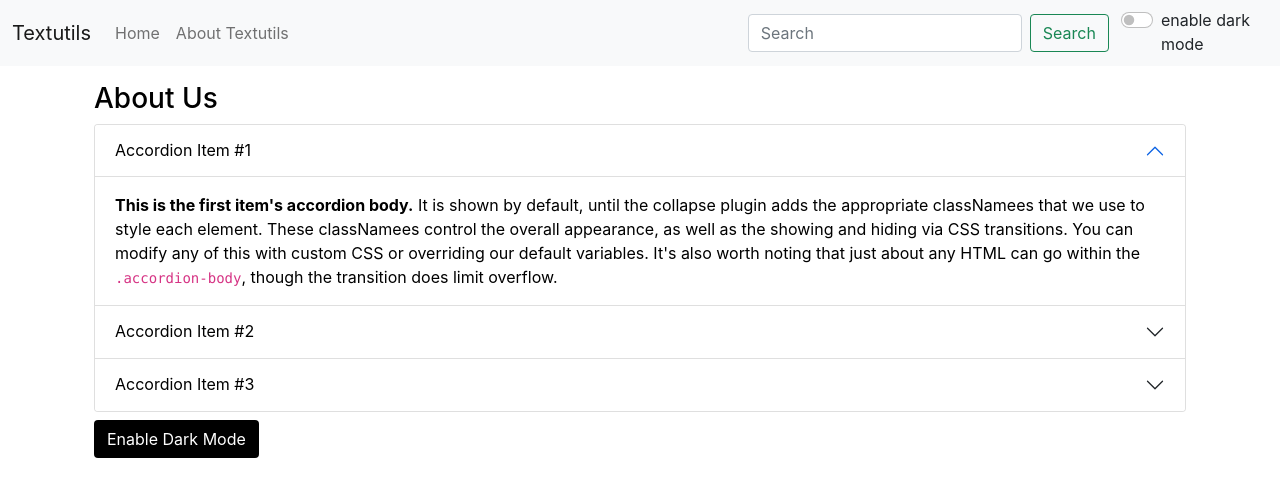
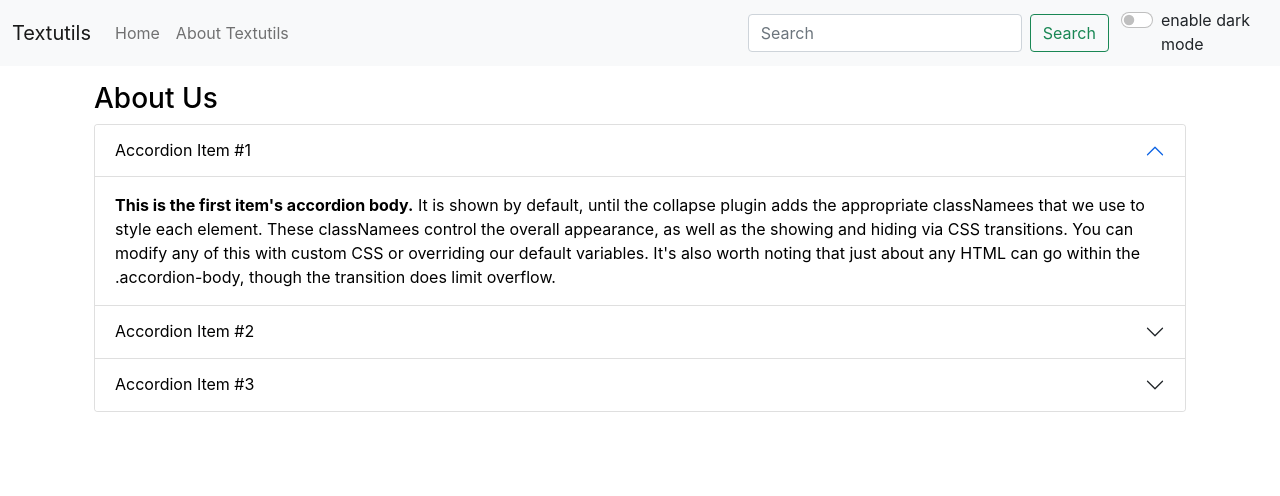
Before and after one commit to kapil551/ReactJs-Code-with-harry, a React (Create React App) app in the folder my-app/: page /about in a window 1280 px wide. Shown: the top 496 px of the page. Built offline with nearby package versions, Linux system fonts and the light colour scheme.

Commit message:
added proper dark mode to About component

```diff
--- a/my-app/src/App.js
+++ b/my-app/src/App.js
@@ -153,7 +153,7 @@
 
                {/* About Component of our react application */}
                 {/* Using About component in our react app */}
-                <About/>
+                <About mode={Mode} />
 
             </Route>
 
--- a/my-app/src/components/About.js
+++ b/my-app/src/components/About.js
@@ -4,92 +4,17 @@
 
 import React, {useState} from 'react'
 
-export default function About() {
+                        // using props
+export default function About(props) {
 
-    // // Enble dark mode in about component
-    // let myStyle = {
-    //     color: "white",
-    //     backgroundColor: "black",
-    // }
+   let myStyle = {
+       color: props.mode === "light" ? "black" : "white",
+       backgroundColor: props.mode === "light" ? "white" : "#EC4899"
 
-    // let btnStyle = {
-    //     backgroundColor: "white",
-    //     color: "black"
-    // }
-
-    // Declare a new state variable, which we'll call "myStyle",
-    // And initially the value of myStyle is per light mode
-    const [myStyle, setMyStyle] = useState({
-
-        color: "black",
-        backgroundColor: "white"
-    });
-
-    // Declare another new state variable, which we'll call "btnStyle",
-    // And initially the value of btnStyle is per light mode
-    const [btnStyle, setBtnStyle] = useState({
-        backgroundColor: "black",
-        color: "white"
-    });
-
-    // Declare another new state variable, which we'll call "btnText",
-    // And initially the value of btnText is "Enable Dark Mode"
-    const [btnText, setBtnText] = useState("Enable Dark Mode");
-
-
-    // handler function to toggle b/w light and dark mode on button click
-    const toggleLightAndDarkModeHandler = () => {
-
-        console.log("Btn is clicked");
-
-        if( myStyle.backgroundColor === "white" && btnStyle.backgroundColor === "black") {
-
-            // enable dark mode
-
-            // update the value of myStyle
-            setMyStyle({
-                backgroundColor: "black",
-                color: "white",
-                border: "1px solid white"
-            });
-
-            // update the value of btnStyle
-            setBtnStyle({
-                backgroundColor: "white",
-                color: "black"
-            })
-
-            // update the value of btnText
-            setBtnText("Enable Light Mode ");
-
-        }
-
-        else {
-
-             // enable light mode
-
-            // update the value of myStyle
-             setMyStyle({
-                backgroundColor: "white",
-                color: "black"
-            });
-
-            // update the value of btnStyle
-            setBtnStyle({
-                backgroundColor: "black",
-                color: "white"
-            })
-
-             // update the value of btnText
-            setBtnText("Enable Dark Mode");
-
-        }
-    }
-
-
+   }
 
     return (
-        <div className="container" style={myStyle}>
+        <div className="container" style={myStyle} >
 
             <h3>About Us</h3>
 
@@ -102,7 +27,7 @@
                     </h2>
                     <div id="collapseOne" className="accordion-collapse collapse show" aria-labelledby="headingOne" data-bs-parent="#accordionExample">
                     <div className="accordion-body">
-                        <strong>This is the first item's accordion body.</strong> It is shown by default, until the collapse plugin adds the appropriate classNamees that we use to style each element. These classNamees control the overall appearance, as well as the showing and hiding via CSS transitions. You can modify any of this with custom CSS or overriding our default variables. It's also worth noting that just about any HTML can go within the <code>.accordion-body</code>, though the transition does limit overflow.
+                        <strong>This is the first item's accordion body.</strong> It is shown by default, until the collapse plugin adds the appropriate classNamees that we use to style each element. These classNamees control the overall appearance, as well as the showing and hiding via CSS transitions. You can modify any of this with custom CSS or overriding our default variables. It's also worth noting that just about any HTML can go within the .accordion-body, though the transition does limit overflow.
                     </div>
                     </div>
                 </div>
@@ -114,7 +39,7 @@
                     </h2>
                     <div id="collapseTwo" className="accordion-collapse collapse" aria-labelledby="headingTwo" data-bs-parent="#accordionExample">
                     <div className="accordion-body">
-                        <strong>This is the second item's accordion body.</strong> It is hidden by default, until the collapse plugin adds the appropriate classNamees that we use to style each element. These classNamees control the overall appearance, as well as the showing and hiding via CSS transitions. You can modify any of this with custom CSS or overriding our default variables. It's also worth noting that just about any HTML can go within the <code>.accordion-body</code>, though the transition does limit overflow.
+                        <strong>This is the second item's accordion body.</strong> It is hidden by default, until the collapse plugin adds the appropriate classNamees that we use to style each element. These classNamees control the overall appearance, as well as the showing and hiding via CSS transitions. You can modify any of this with custom CSS or overriding our default variables. It's also worth noting that just about any HTML can go within the .accordion-body, though the transition does limit overflow.
                     </div>
                     </div>
                 </div>
@@ -126,14 +51,12 @@
                     </h2>
                     <div id="collapseThree" className="accordion-collapse collapse" aria-labelledby="headingThree" data-bs-parent="#accordionExample">
                     <div className="accordion-body">
-                        <strong>This is the third item's accordion body.</strong> It is hidden by default, until the collapse plugin adds the appropriate classNamees that we use to style each element. These classNamees control the overall appearance, as well as the showing and hiding via CSS transitions. You can modify any of this with custom CSS or overriding our default variables. It's also worth noting that just about any HTML can go within the <code>.accordion-body</code>, though the transition does limit overflow.
+                        <strong>This is the third item's accordion body.</strong> It is hidden by default, until the collapse plugin adds the appropriate classNamees that we use to style each element. These classNamees control the overall appearance, as well as the showing and hiding via CSS transitions. You can modify any of this with custom CSS or overriding our default variables. It's also worth noting that just about any HTML can go within the .accordion-body, though the transition does limit overflow.
                     </div>
                     </div>
                 </div>
             </div>
 
-            {/* Now I want to toggle b/w the dark mode and light mode in the about component by clicking on the button */}
-            <button type="button" className="btn my-2" onClick={toggleLightAndDarkModeHandler} style={btnStyle}> {btnText} </button>
         </div>
     )
 }
```
